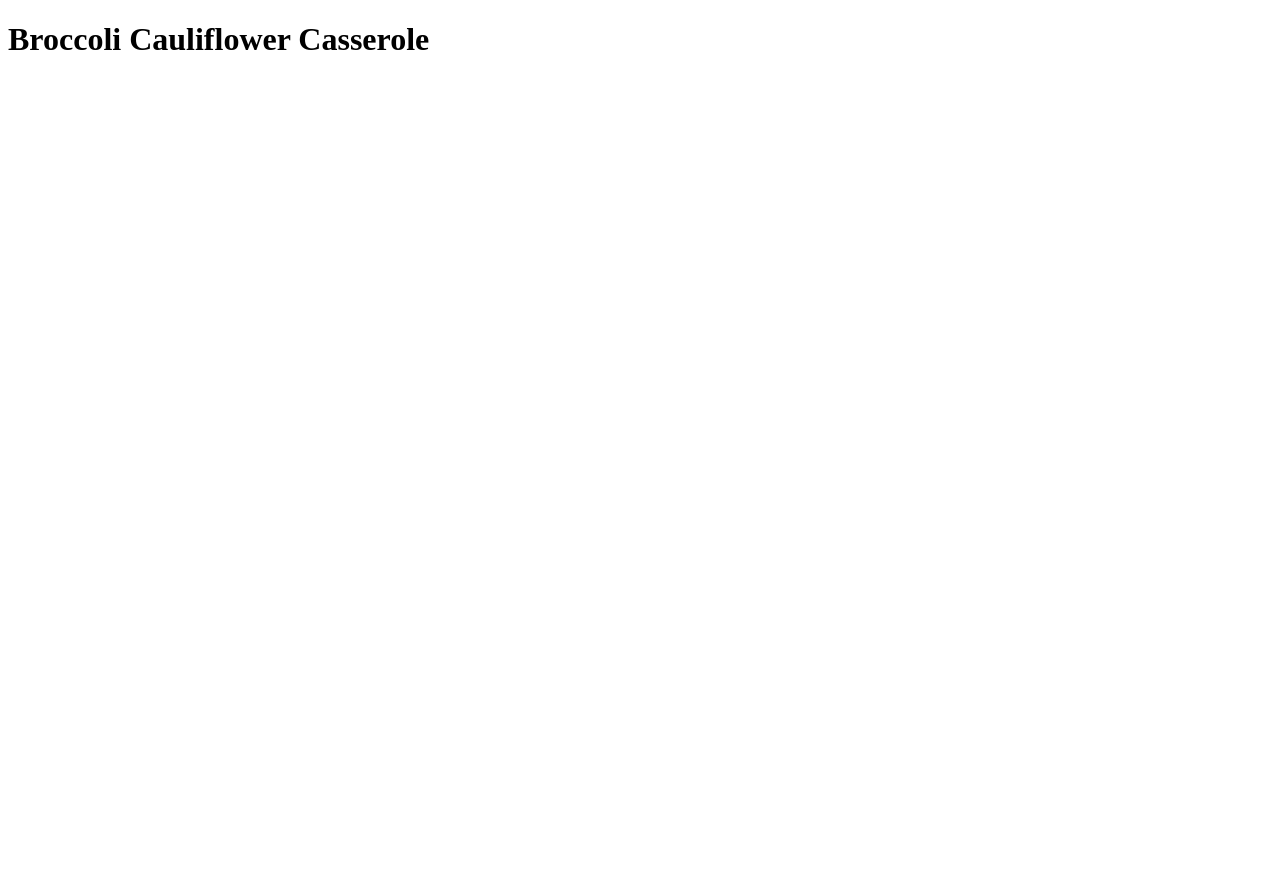
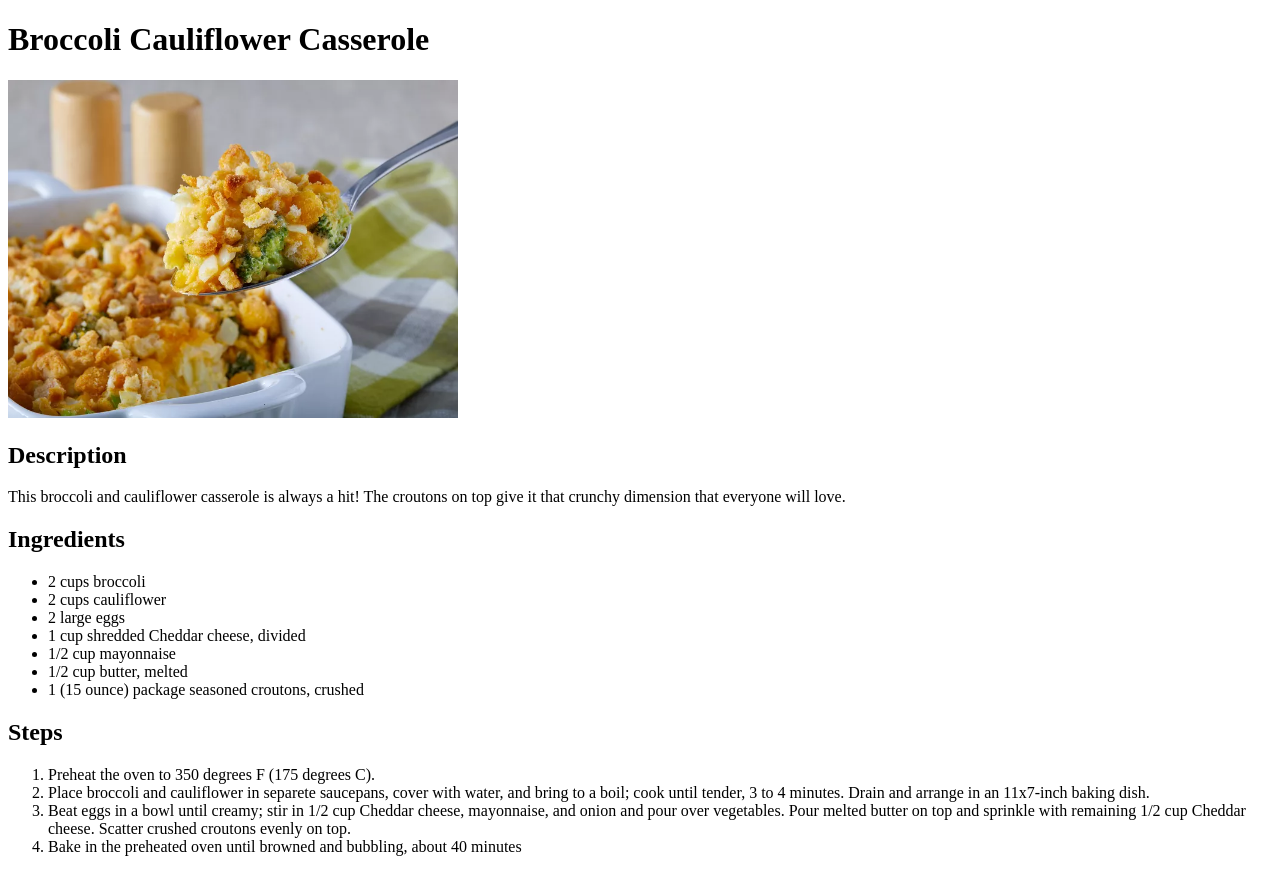
Before and after one commit to SFelipeSilva/odin-recipe, a plain HTML site: page recipes/broccoli-cauliflower-casserole.html in a window 1280 px wide. Before the commit the page ends 800 px from the top, so only its background shows below. Drawn offline with Linux system fonts and the light colour scheme.

Commit message:
Complete the first recipe page

```diff
--- a/recipes/broccoli-cauliflower-casserole.html
+++ b/recipes/broccoli-cauliflower-casserole.html
@@ -14,6 +14,41 @@
 
     <h1>Broccoli Cauliflower Casserole</h1>
 
+    <img src="images/bcc.webp" alt="Broccoli Cauliflower Casserole image" width="450px" height="337.8px">
+
+    <h2>Description</h2>
+
+    <p>This broccoli and cauliflower casserole is always a hit! The croutons on top give it that crunchy dimension that
+        everyone will love.</p>
+
+    <h2>Ingredients</h2>
+
+    <ul>
+
+        <li>2 cups broccoli</li>
+        <li>2 cups cauliflower</li>
+        <li>2 large eggs</li>
+        <li>1 cup shredded Cheddar cheese, divided</li>
+        <li>1/2 cup mayonnaise</li>
+        <li>1/2 cup butter, melted</li>
+        <li>1 (15 ounce) package seasoned croutons, crushed</li>
+
+    </ul>
+
+    <h2>Steps</h2>
+
+    <ol>
+
+        <li>Preheat the oven to 350 degrees F (175 degrees C).</li>
+        <li>Place broccoli and cauliflower in separete saucepans, cover with water, and bring to a boil; cook until
+            tender, 3 to 4 minutes. Drain and arrange in an 11x7-inch baking dish.</li>
+        <li>Beat eggs in a bowl until creamy; stir in 1/2 cup Cheddar cheese, mayonnaise, and onion and pour over
+            vegetables. Pour melted butter on top and sprinkle with remaining 1/2 cup Cheddar cheese. Scatter crushed
+            croutons evenly on top.</li>
+        <li>Bake in the preheated oven until browned and bubbling, about 40 minutes</li>
+
+    </ol>
+
 </body>
 
 </html>
```
